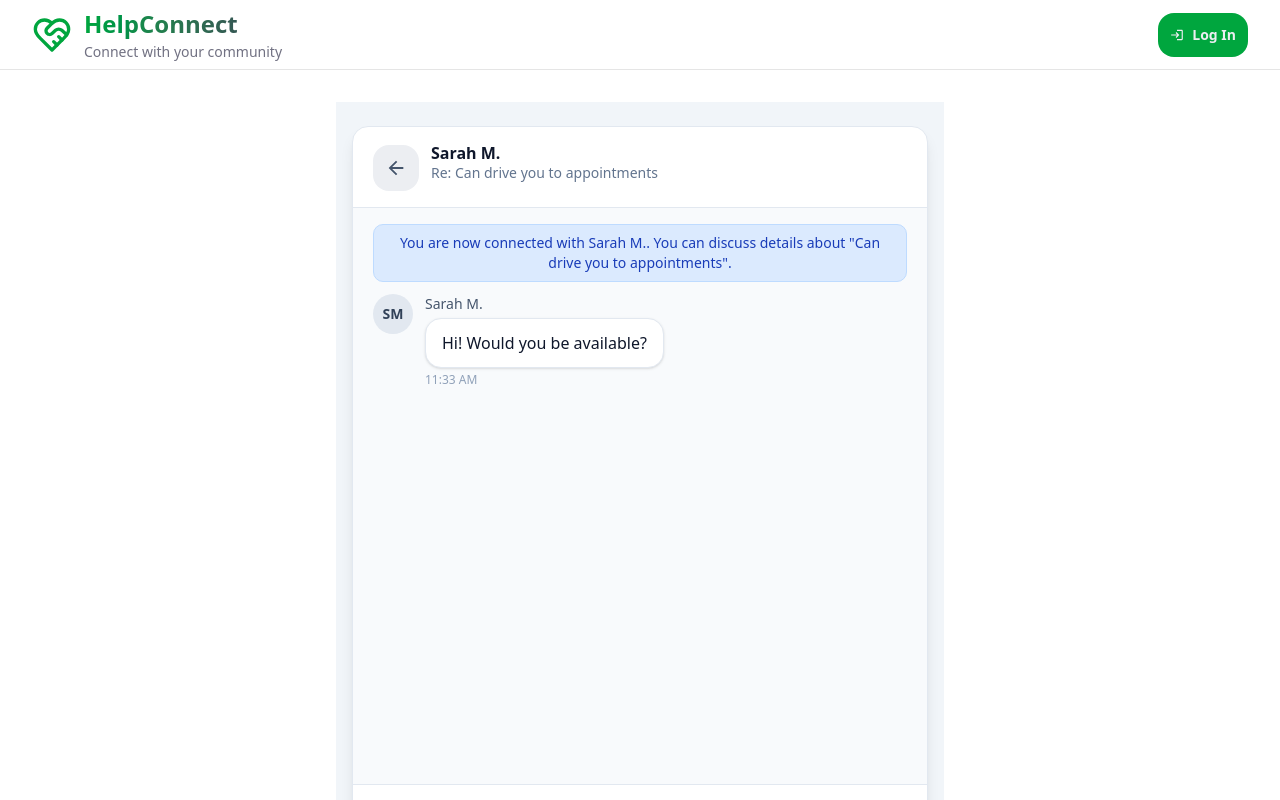
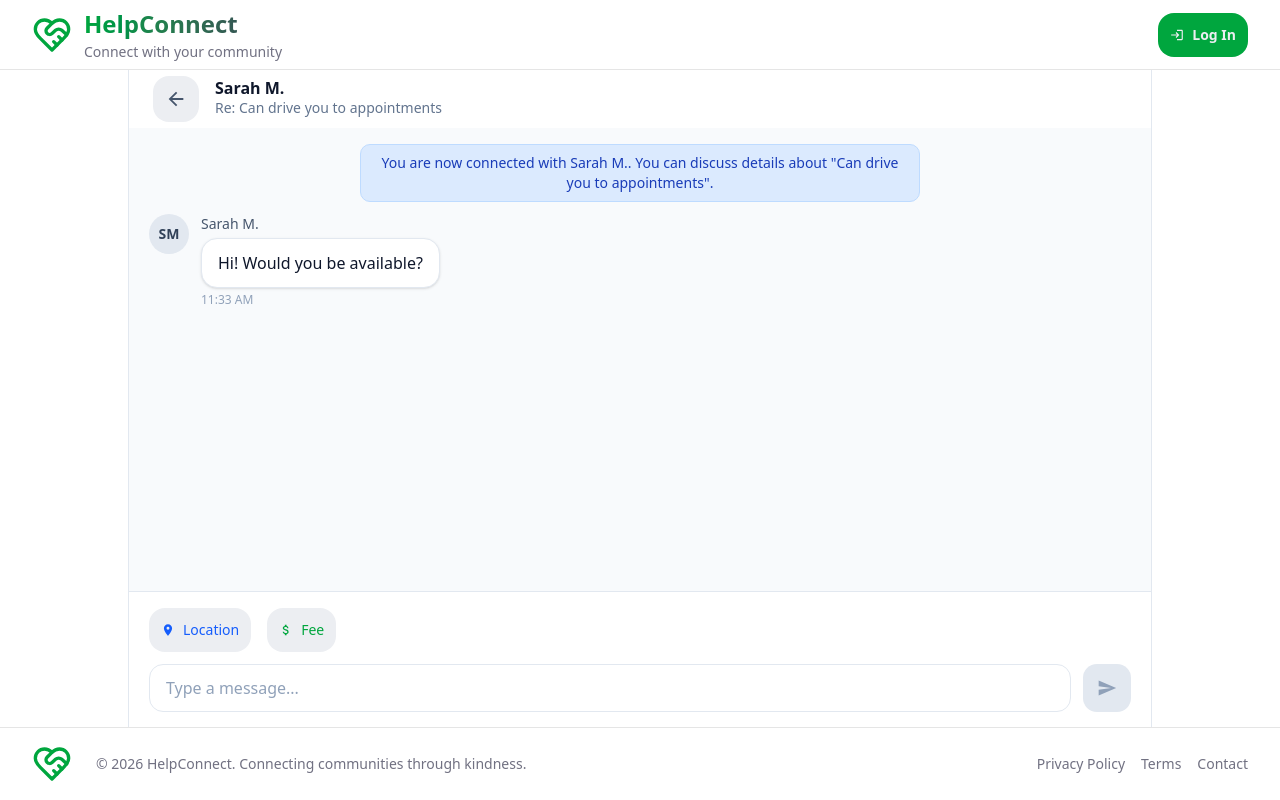
Before and after one commit to MiksuNy/web-project, a React (Vite) app in the folder frontend/: page /chat-test in a window 1280 px wide. Shown: the top 800 px of the page. Built offline with nearby package versions, Linux system fonts and the light colour scheme.

Commit message:
Unify chat style

```diff
--- a/frontend/src/components/chat/ChatBox.jsx
+++ b/frontend/src/components/chat/ChatBox.jsx
@@ -70,10 +70,9 @@ export default function ChatBox({ chat, onBack }) {
   };
 
   return (
-    <div className="min-h-screen bg-slate-100">
-      <div className="max-w-6xl mx-auto px-4 py-6">
-        <div className="rounded-2xl border border-slate-200 bg-white shadow-lg overflow-hidden">
-          <div className="px-5 py-4 flex items-start gap-3 border-b border-slate-200">
+    <div className="absolute py-10 z-0 left-0 right-0 top-0 bottom-0 flex items-center justify-center pt-17 pb-18">
+      <div className="max-w-5xl w-10/12 h-full mx-auto border-x border-slate-200 bg-white flex flex-col">
+        <div className="h-15 px-6 shrink-0 flex items-center gap-4">
           <button
             type="button"
             onClick={() => onBack?.()}
@@ -98,6 +97,5 @@ export default function ChatBox({ chat, onBack }) {
         <ChatInput onSend={send} onSendLocation={sendLocation} />
       </div>
     </div>
-    </div>
   );
 }
```
Lines whose indentation alone changed are shown as unchanged.
